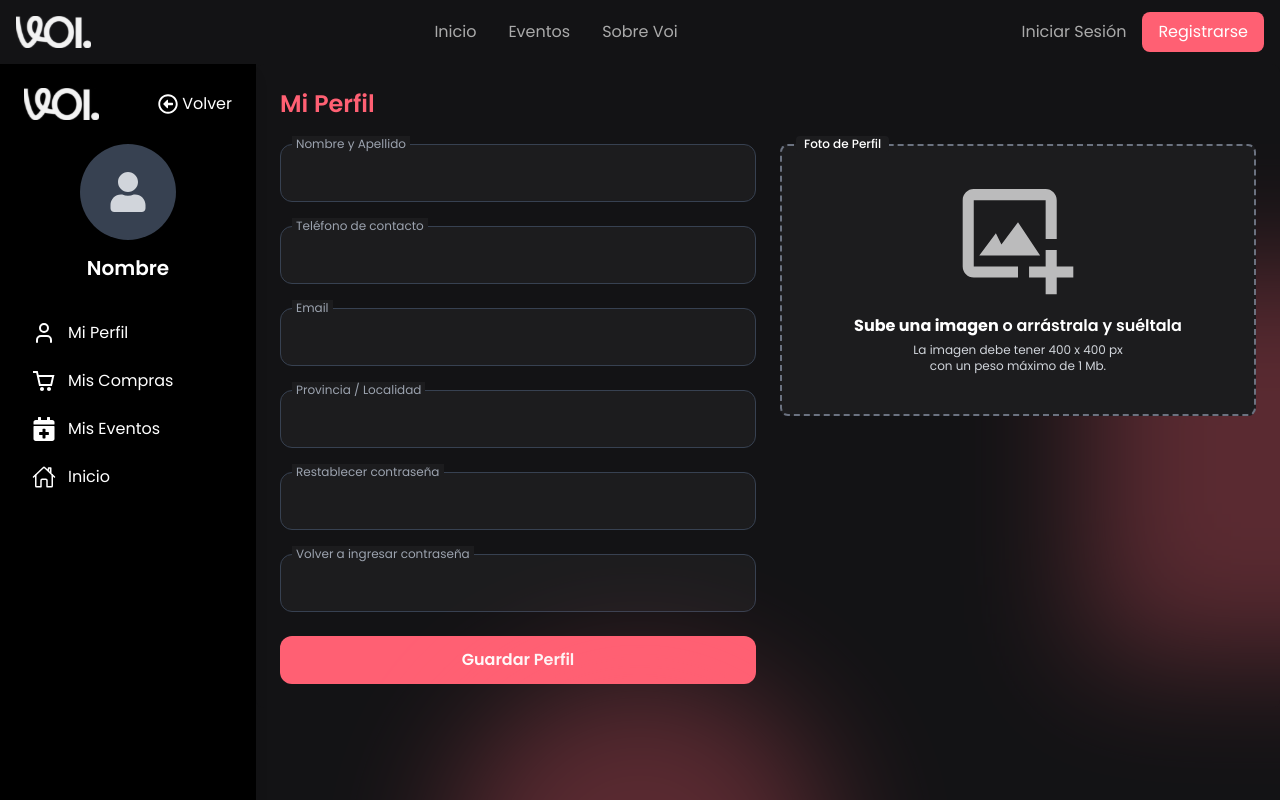
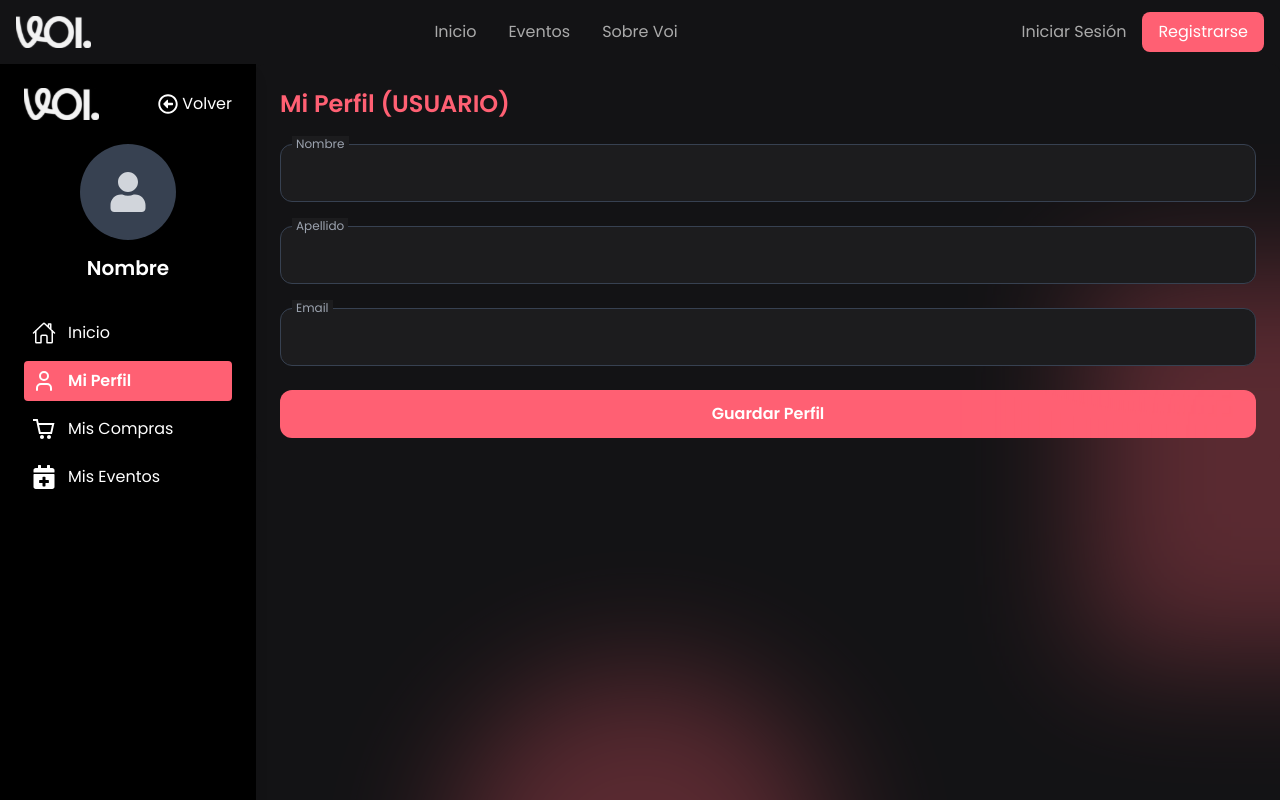
Before and after one commit to Pir4te64/Voi_frontend, a React (Vite) app: page /dashboard/miperfil in a window 1280 px wide. Shown: the top 800 px of the page. Built offline with nearby package versions, Linux system fonts and the light colour scheme; what @codaworks/react-glow would draw is missing.

Commit message:
refactor: actualizar el componente Miperfil para gestionar dinámicamente los campos del formulario según el tipo de usuario y mejorar la estructura del código; ajustar las rutas de navegación en los sidebars de admin, revendedor y usuario regular

```diff
--- a/src/components/Dashboard/Sidebar/MiPerfil/Miperfil.tsx
+++ b/src/components/Dashboard/Sidebar/MiPerfil/Miperfil.tsx
@@ -1,138 +1,105 @@
 // src/components/Dashboard/MiPerfil/Miperfil.tsx
-import React, { useState } from "react";
+import React, { useState, useEffect } from "react";
 import { toast } from "react-toastify";
 import "react-toastify/dist/ReactToastify.css";
 import { FloatingField } from "@/components/Dashboard/ComponentesReutilizables/FloatingField";
-import ImageUpload from "@/components/Dashboard/ComponentesReutilizables/ImageUpload";
+import { useUserInfo, AllUser, UserType } from "@/context/useUserInfo";
 
+const fieldsConfig: Record<
+    UserType,
+    { name: keyof AllUser; label: string; type?: string }[]
+> = {
+    PRODUCTORA: [
+        { name: "razonSocial", label: "Razón Social" },
+        { name: "cuit", label: "CUIT" },
+        { name: "dni", label: "DNI" },
+        { name: "direccion", label: "Dirección" },
+        { name: "cbu", label: "CBU" },
+        { name: "status", label: "Estado" },
+    ],
+    REVENDEDOR: [
+        { name: "name", label: "Nombre" },
+        { name: "lastName", label: "Apellido" },
+        { name: "phoneNumber", label: "Teléfono de contacto", type: "tel" },
+    ],
+    USUARIO: [
+        { name: "firstName", label: "Nombre" },
+        { name: "lastName", label: "Apellido" },
+    ],
+};
 
 const Miperfil: React.FC = () => {
-    const [selectedFile, setSelectedFile] = useState<File | null>(null);
+    const { email, userType, allUser } = useUserInfo();
+    const [formValues, setFormValues] = useState<Partial<Record<keyof AllUser, string>>>({});
+
+    useEffect(() => {
+        if (!allUser) return;
+        const initial: Partial<Record<keyof AllUser, string>> = {};
+        fieldsConfig[userType].forEach(({ name }) => {
+            initial[name] = allUser[name]?.toString() ?? "";
+        });
+        setFormValues(initial);
+    }, [allUser, userType]);
+
+    const handleChange = (e: React.ChangeEvent<HTMLInputElement>) => {
+        const { name, value } = e.target;
+        setFormValues((prev) => ({ ...prev, [name]: value }));
+    };
 
     const handleSubmit = (e: React.FormEvent) => {
         e.preventDefault();
-        if (!selectedFile) {
-            toast.error("Debes cargar una foto de perfil");
-            return;
-        }
-        // Aquí tu lógica de guardado/actualización de perfil,
-        // con los valores de los inputs y `selectedFile`.
+
+        const payload = {
+            userType,
+            email,
+            ...formValues,
+        };
+
+        console.log("Payload a enviar:", payload);
+        // Aquí llamás a tu API con fetch o axios…
     };
 
     return (
-        <>
-            <div className="bg-primary rounded-lg p-6 text-white">
-                <h2 className="text-secondary text-2xl font-semibold mb-6">
-                    Mi Perfil
+        <div className="rounded-lg bg-primary p-6 text-white">
+            <h2 className="mb-6 text-2xl font-semibold text-secondary">
+                Mi Perfil ({userType})
             </h2>
 
-                <div className="grid grid-cols-1 lg:grid-cols-2 gap-6">
-                    {/* IZQUIERDA: Formulario */}
+            <div className="grid grid-cols-1 gap-6">
+                {/* Formulario Dinámico */}
                 <form className="space-y-6" onSubmit={handleSubmit}>
-                        <FloatingField label="Nombre y Apellido">
+                    {fieldsConfig[userType].map(({ name, label, type }) => (
+                        <FloatingField key={name} label={label}>
                             <input
-                                type="text"
+                                name={name}
+                                type={type ?? "text"}
+                                value={(formValues[name] as string) ?? ""}
+                                onChange={handleChange}
                                 placeholder=" "
-                                className="
-                  w-full bg-back border border-gray-700 rounded-xl
-                  px-3 pt-6 pb-2
-                  focus:outline-none focus:border-secondary
-                  transition
-                "
+                                className="w-full rounded-xl border border-gray-700 bg-back px-3 pb-2 pt-6 transition focus:border-secondary focus:outline-none"
                             />
                         </FloatingField>
+                    ))}
 
-                        <FloatingField label="Teléfono de contacto">
-                            <input
-                                type="tel"
-                                placeholder=" "
-                                className="
-                  w-full bg-back border border-gray-700 rounded-xl
-                  px-3 pt-6 pb-2
-                  focus:outline-none focus:border-secondary
-                  transition
-                "
-                            />
-                        </FloatingField>
-
+                    {/* Email (solo lectura) */}
                     <FloatingField label="Email">
                         <input
                             type="email"
-                                placeholder=" "
-                                className="
-                  w-full bg-back border border-gray-700 rounded-xl
-                  px-3 pt-6 pb-2
-                  focus:outline-none focus:border-secondary
-                  transition
-                "
-                            />
-                        </FloatingField>
-
-                        <FloatingField label="Provincia / Localidad">
-                            <input
-                                type="text"
-                                placeholder=" "
-                                className="
-                  w-full bg-back border border-gray-700 rounded-xl
-                  px-3 pt-6 pb-2
-                  focus:outline-none focus:border-secondary
-                  transition
-                "
-                            />
-                        </FloatingField>
-
-                        <FloatingField label="Restablecer contraseña">
-                            <input
-                                type="password"
-                                placeholder=" "
-                                className="
-                  w-full bg-back border border-gray-700 rounded-xl
-                  px-3 pt-6 pb-2
-                  focus:outline-none focus:border-secondary
-                  transition
-                "
-                            />
-                        </FloatingField>
-
-                        <FloatingField label="Volver a ingresar contraseña">
-                            <input
-                                type="password"
-                                placeholder=" "
-                                className="
-                  w-full bg-back border border-gray-700 rounded-xl
-                  px-3 pt-6 pb-2
-                  focus:outline-none focus:border-secondary
-                  transition
-                "
+                            value={email}
+                            disabled
+                            className="w-full rounded-xl border border-gray-700 bg-back px-3 pb-2 pt-6"
                         />
                     </FloatingField>
 
                     <button
                         type="submit"
-                            className="
-                mt-4 w-full bg-secondary text-white font-semibold
-                py-3 rounded-xl hover:opacity-90 transition
-              "
+                        className="mt-4 w-full rounded-xl bg-secondary py-3 font-semibold text-white transition hover:opacity-90"
                     >
                         Guardar Perfil
                     </button>
                 </form>
-
-                    {/* DERECHA: Carga de Foto de Perfil */}
-                    <ImageUpload
-                        label="Foto de Perfil"
-                        description={
-                            <>
-                                La imagen debe tener 400 x 400 px
-                                <br />
-                                con un peso máximo de 1 Mb.
-                            </>
-                        }
-                        onFileSelect={(file) => setSelectedFile(file)}
-                    />
             </div>
         </div>
-        </>
     );
 };
 
--- a/src/components/Dashboard/Sidebar/SidebarAdmin/Items/NavItemsAdmin.ts
+++ b/src/components/Dashboard/Sidebar/SidebarAdmin/Items/NavItemsAdmin.ts
@@ -11,18 +11,18 @@ import { IoHomeOutline } from "react-icons/io5";
  */
 export const navItemsAdmin = [
     {
-        to: "/admin/perfil",
+        to: "/dashboard/miperfil",
         label: "Perfil",
         Icon: LuUser,
         end: true,
     },
     {
-        to: "/admin/productoras",
+        to: "/dashboard/productoras",
         label: "Productoras",
         Icon: MdGroup,
         children: [
             {
-                to: "/admin/productoras/solicitudes",
+                to: "/dashboard/productoras/solicitudes",
                 label: "Solicitudes",
                 Icon: FaInbox,
                 badge: 19, // reemplaza por tu contador dinámico
@@ -30,12 +30,12 @@ export const navItemsAdmin = [
         ],
     },
     {
-        to: "/admin/eventos",
+        to: "/dashboard/eventos",
         label: "Eventos",
         Icon: FaCalendarAlt,
     },
     {
-        to: "/admin",
+        to: "/dashboard",
         label: "Inicio",
         Icon: IoHomeOutline,
     },
--- a/src/components/Dashboard/Sidebar/SidebarRevendedor/Items/NavItemsRevendedor.ts
+++ b/src/components/Dashboard/Sidebar/SidebarRevendedor/Items/NavItemsRevendedor.ts
@@ -14,7 +14,7 @@ import {
  */
 export const navItemsRevendedor = [
     {
-        to: "/reseller/perfil",
+        to: "/reseller/miperfil",
         label: "Perfil Profesional",
         Icon: FaUser,
         end: true,
--- a/src/components/Dashboard/Sidebar/SidebarUsuarioRegular/Items/navItemsUsuario.ts
+++ b/src/components/Dashboard/Sidebar/SidebarUsuarioRegular/Items/navItemsUsuario.ts
@@ -1,29 +1,30 @@
+// navItemsUsuario.js
 import { LuUser } from "react-icons/lu";
 import { CgShoppingCart } from "react-icons/cg";
 import { FaCalendarPlus } from "react-icons/fa";
 import { IoHomeOutline } from "react-icons/io5";
 
-
 export const navItemsUsuario = [
     {
-        to: "/usuario/perfil",
+        to: "/dashboard",
+        label: "Inicio",
+        Icon: IoHomeOutline,
+        end: true,          // 👈  solo match exacto
+    },
+    {
+        to: "/dashboard/miperfil",
         label: "Mi Perfil",
         Icon: LuUser,
         end: true,
     },
     {
-        to: "/usuario/compras",
+        to: "/dashboard/miscompras",
         label: "Mis Compras",
         Icon: CgShoppingCart,
     },
     {
-        to: "/usuario/eventos",
+        to: "/dashboard/miseventos",   // suponiendo que aquí va “Mis Eventos”
         label: "Mis Eventos",
         Icon: FaCalendarPlus,
     },
-    {
-        to: "/usuario",
-        label: "Inicio",
-        Icon: IoHomeOutline,
-    },
 ];
--- a/src/context/useUserInfo.ts
+++ b/src/context/useUserInfo.ts
@@ -1,29 +1,52 @@
-// src/hooks/useUserInfo.js
+// src/hooks/useUserInfo.ts
 import { useState, useEffect } from "react";
 
-interface User {
+export type UserType = "PRODUCTORA" | "REVENDEDOR" | "USUARIO";
+
+export interface AllUser {
+    idUser: number;
+    idProfile: number;
+    userType: UserType;
     email: string;
-    userType: string;
-    allUser: any;
+    name: string;
+    roles: string[];
+    // Campos opcionales según rol
+    razonSocial?: string;
+    cuit?: string;
+    dni?: string;
+    direccion?: string;
+    cbu?: string;
+    status?: string;
+    firstName?: string;
+    lastName?: string;
+    phoneNumber?: string;
 }
 
-export function useUserInfo(): User {
+export interface UserInfo {
+    email: string;
+    userType: UserType;
+    allUser: AllUser | null;
+}
+
+export function useUserInfo(): UserInfo {
     const [email, setEmail] = useState("");
-    const [userType, setUserType] = useState("");
-    const [allUser, setAllUser] = useState([]);
+    const [userType, setUserType] = useState<UserType>("USUARIO");
+    const [allUser, setAllUser] = useState<AllUser | null>(null);
+
     useEffect(() => {
         const meJson = localStorage.getItem("me");
         if (!meJson) return;
 
         try {
-            const me = JSON.parse(meJson);
-            setEmail(me.email || "");
-            setUserType(me.userType || "");
+            const me: AllUser = JSON.parse(meJson);
+            setEmail(me.email);
+            setUserType(me.userType);
             setAllUser(me);
         } catch (err) {
             console.warn("useUserInfo: JSON.parse error", err);
             setEmail("");
-            setUserType("");
+            setUserType("USUARIO");
+            setAllUser(null);
         }
     }, []);
 
```
Lines whose indentation alone changed are shown as unchanged.
